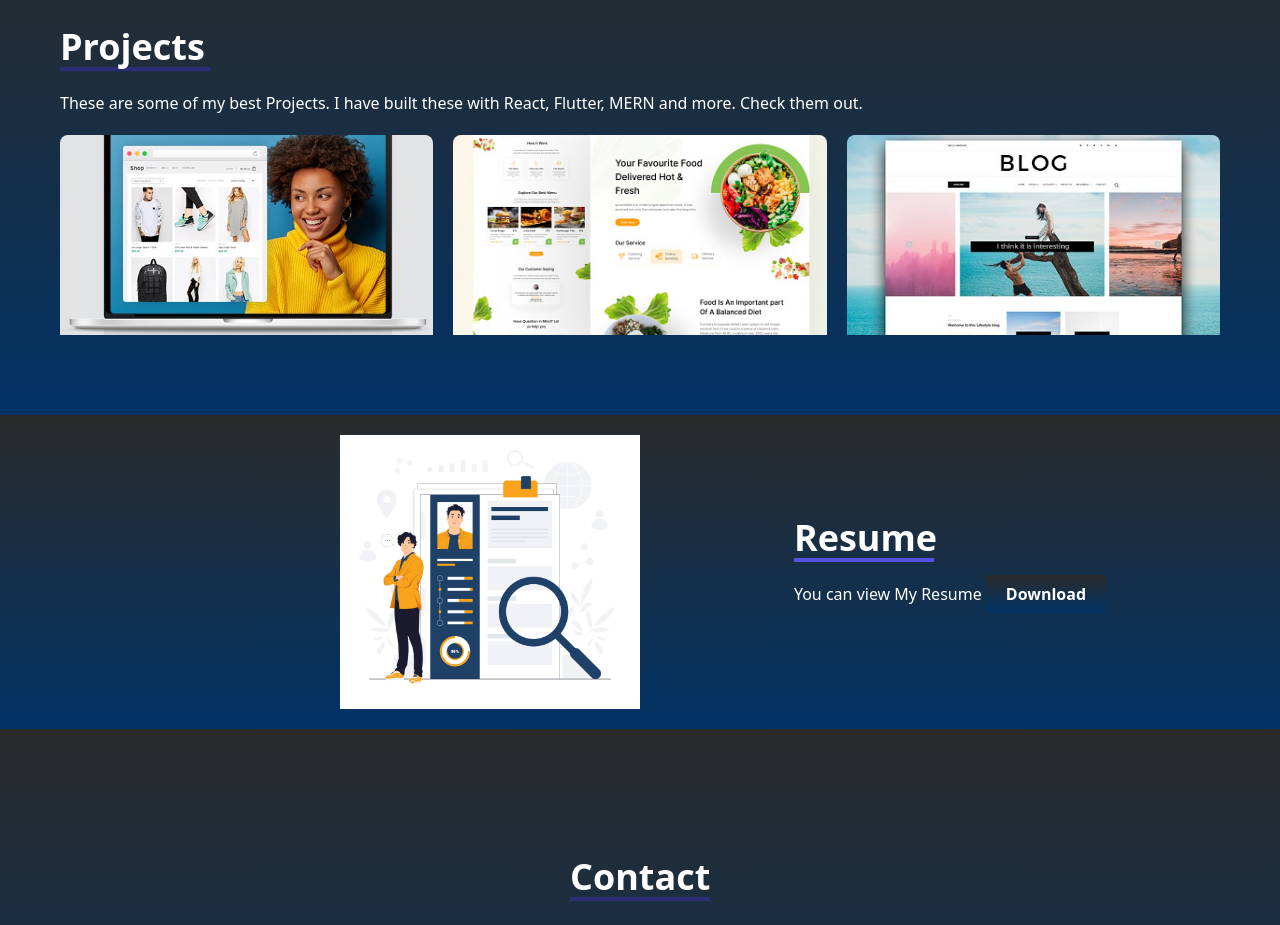
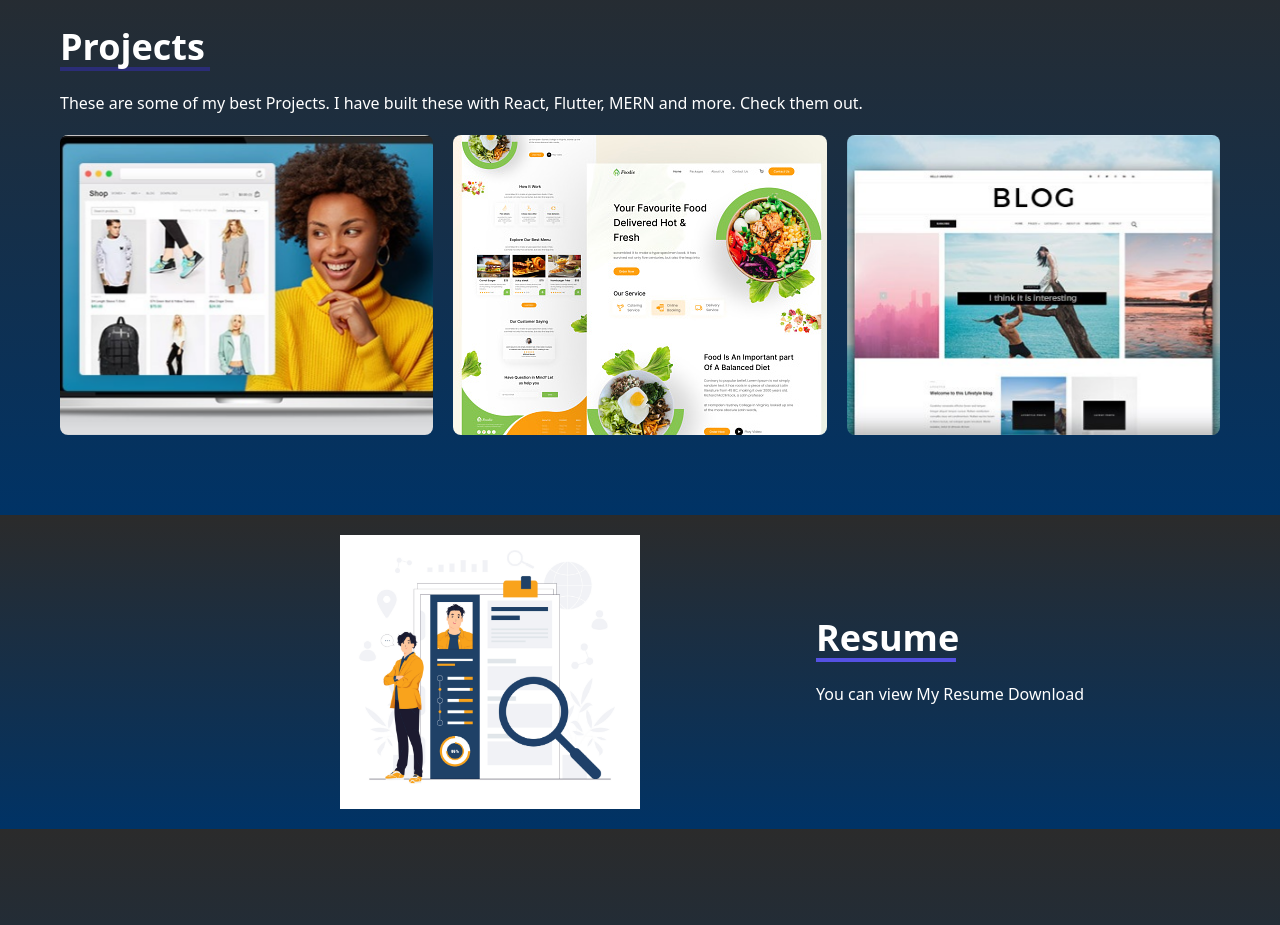
Before and after one commit to ramamoorthy28/portfolio, a React (Create React App) app: page / in a window 1280 px wide. Shown: the part 1140-2065 px from the top of the page. Built offline with nearby package versions, Linux system fonts and the light colour scheme; a web font is replaced by a local one.

Commit message:
Updated About section and added new project

```diff
--- a/src/App.css
+++ b/src/App.css
@@ -2,36 +2,101 @@
 @tailwind components;
 @tailwind utilities;
 
+/* Base Styles */
 header ul li {
     @apply px-3;
-
 }
 
 .bg-primary {
-    background:linear-gradient(to bottom, #2B2B2B, #003366);
+    background: linear-gradient(to bottom, #2B2B2B, #003366);
 }
 
 .bg-secondary {
     background: linear-gradient(to bottom, #2B2B2B, #003366);
 }
 
-.mobile-nav{
+.mobile-nav {
     @apply fixed top-10 left-0 bg-gray-800 w-full h-1/5;
-
 }
 
 .mobile-nav li {
     @apply w-full h-full text-center border-b-2;
 }
 
-.project-desc {
-    @apply absolute left-0 right-0 bottom-0 top-0 bg-secondary opacity-0 duration-500 hover:opacity-100;
-}
-
-.button {
-    @apply bg-primary px-5 py-2 font-bold hover:border-2 border-white rounded;
-}
-
 html {
     scroll-behavior: smooth;
 }
+
+/* Project Card Styles */
+.project-card {
+    @apply relative h-[300px] w-full rounded-lg overflow-hidden;
+    perspective: 1000px;
+}
+
+.project-card-inner {
+    @apply relative w-full h-full;
+    transition: transform 0.6s;
+    transform-style: preserve-3d;
+}
+
+.project-card:hover .project-card-inner {
+    transform: rotateY(180deg);
+}
+
+.project-card.active .project-card-inner {
+    transform: rotateY(180deg);
+}
+
+.project-card-front,
+.project-card-back {
+    @apply absolute inset-0 w-full h-full;
+    backface-visibility: hidden;
+}
+
+.project-card-front {
+    @apply z-10;
+}
+
+.project-card-back {
+    @apply bg-secondary p-5 flex flex-col;
+    transform: rotateY(180deg);
+}
+
+/* Button Styles */
+.project-button {
+    @apply px-4 py-2 rounded transition-colors text-center font-medium;
+}
+
+.view-code-btn {
+    @apply bg-blue-600 hover:bg-blue-700 text-white;
+}
+
+.view-details-btn {
+    @apply bg-green-600 hover:bg-green-700 text-white;
+}
+
+/* Technology Tags */
+.tech-tag {
+    @apply bg-gray-800 px-2 py-1 rounded text-sm;
+}
+
+/* Responsive Adjustments */
+@media (max-width: 768px) {
+    .project-card {
+        height: 280px;
+    }
+
+    .project-buttons {
+        @apply flex flex-col gap-2;
+    }
+}
+
+/* Animation for touch devices */
+@keyframes fadeIn {
+    from { opacity: 0; }
+    to { opacity: 1; }
+}
+
+.touch .project-card-back {
+    animation: fadeIn 0.3s ease-out;
+}
--- a/src/components/Projects.js
+++ b/src/components/Projects.js
@@ -1,9 +1,17 @@
+import { useState } from 'react';
+import { Link } from 'react-router-dom';
 import WebsiteImg1 from '../assets/ecommerce-websites.jpg';
 import WebsiteImg2 from '../assets/food-ecommerce.jpg';
 import WebsiteImg3 from '../assets/website-blog.jpg';
-import { Link } from 'react-router-dom';
 
 export default function Projects() {
+    const [isTouchDevice, setIsTouchDevice] = useState(false);
+
+    // Detect touch devices
+    useState(() => {
+        setIsTouchDevice('ontouchstart' in window);
+    }, []);
+
     const config = {
         projects: [
             {
@@ -33,38 +41,51 @@ export default function Projects() {
         ]
     };
 
+    const handleCardClick = (e) => {
+        if (isTouchDevice) {
+            e.currentTarget.classList.toggle('active');
+        }
+    };
+
     return (
-        <section className="flex flex-col py-20 px-5 justify-center bg-primary text-white" id="projects">
+        <section className={`flex flex-col py-20 px-5 justify-center bg-primary text-white ${isTouchDevice ? 'touch' : ''}`} id="projects">
             <div className="w-full">
-                <div className="flex flex-col px-10 py-5">
+                <div className="flex flex-col px-4 md:px-10 py-5">
                     <h1 className="text-4xl border-b-4 border-secondary mb-5 w-[150px] font-bold">Projects</h1>
                     <p>These are some of my best Projects. I have built these with React, Flutter, MERN and more. Check them out.</p>
                 </div>
             </div>
-            <div className="w-full">
-                <div className='flex flex-col md:flex-row px-10 gap-5'>
+            <div className="w-full px-4 md:px-10">
+                <div className='grid grid-cols-1 md:grid-cols-3 gap-5'>
                     {config.projects.map((project, index) => (
-                        <div className='relative group' key={index}>
+                        <div
+                            className="project-card"
+                            key={index}
+                            onClick={handleCardClick}
+                        >
+                            <div className="project-card-inner">
+                                <div className="project-card-front">
                                     <img
-                                className='h-[200px] w-[500px] object-cover rounded-t-lg'
+                                        className='h-full w-full object-cover'
                                         src={project.image}
                                         alt={project.title || "Project screenshot"}
                                     />
-                            <div className='project-desc bg-secondary p-5 rounded-b-lg'>
+                                </div>
+                                <div className="project-card-back">
                                     <h3 className='text-xl font-bold mb-2'>{project.title}</h3>
-                                <p className='text-gray-300 mb-4'>
+                                    <p className='text-gray-300 mb-4 flex-grow'>
                                         {project.shortDescription}
                                     </p>
-                                <div className='flex flex-wrap gap-2'>
+                                    <div className='flex flex-wrap gap-2 mb-4'>
                                         {project.technologies.map((tech, techIndex) => (
-                                        <span key={techIndex} className='bg-gray-800 px-2 py-1 rounded text-sm'>
+                                            <span key={techIndex} className='tech-tag'>
                                                 {tech}
                                             </span>
                                         ))}
                                     </div>
-                                <div className='flex justify-between items-center mt-4'>
+                                    <div className='project-buttons flex flex-col sm:flex-row justify-between gap-2 mt-auto'>
                                         <a
-                                        className='button bg-blue-600 hover:bg-blue-700 px-4 py-2 rounded transition-colors'
+                                            className='project-button view-code-btn'
                                             target='_blank'
                                             rel="noopener noreferrer"
                                             href={project.link}
@@ -73,10 +94,11 @@ export default function Projects() {
                                         </a>
                                         <Link
                                             to={`/projects/${project.id}`}
-                                        className='button bg-green-600 hover:bg-green-700 px-4 py-2 rounded transition-colors'
+                                            className='project-button view-details-btn'
                                         >
                                             View Details
                                         </Link>
+                                    </div>
                                 </div>
                             </div>
                         </div>
```
Lines whose indentation alone changed are shown as unchanged.
